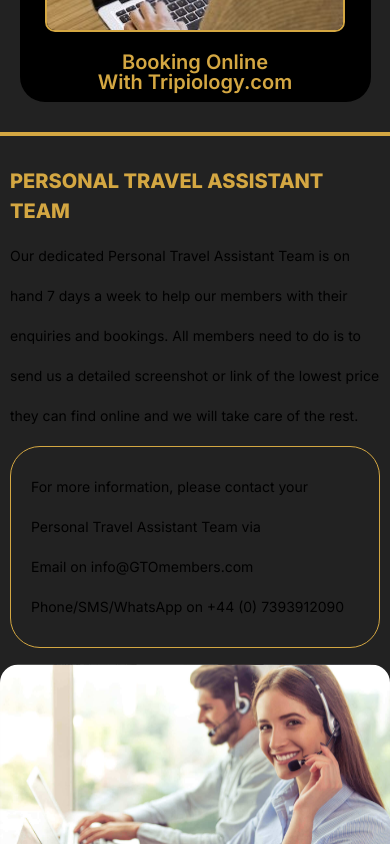
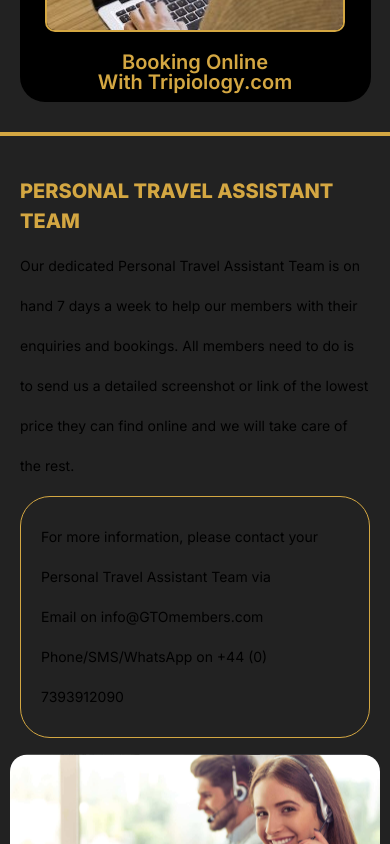
Before and after one commit to Youssef-Hossam2274/GTO-Clone, a Next.js app: page / in a window 390 px wide. Shown: the part 4420-5264 px from the top of the page. Built offline with nearby package versions, Linux system fonts and the light colour scheme.

Commit message:
fix bugs about styling in Assistant component

```diff
--- a/component/Assistant/index.tsx
+++ b/component/Assistant/index.tsx
@@ -1,12 +1,13 @@
 import React from 'react';
 import "./styles.css";
 import Image from 'next/image';
-// import assistantImage from "../images/personal-travel-img-one.svg"
 import assistantImage from "@/images/personal-travel-img-one.svg"
 
 export default function Assistant() {
     return (
         <div className='assistant-component'>
+            <div className="assistant-bigBox">
+
                 <div className="team-information">
                     <p className='team-information-title'>PERSONAL TRAVEL ASSISTANT TEAM</p>
                     <p className="team-information-description">
@@ -25,6 +26,8 @@
                 <div className="team-image">
                     <Image src={assistantImage} alt='assistantImage'/>
                 </div>
+
+            </div>
         </div>
     )
 }
--- a/component/Assistant/styles.css
+++ b/component/Assistant/styles.css
@@ -1,19 +1,35 @@
 .assistant-component{
+    background-color: #222222;
+    border-bottom: solid #d4a742 5px;
+}
+
+.assistant-bigBox{
     display:flex;
+    max-width: 1140px;
     width: 100%;
-    background-color: #222222;
-    padding: 30px 0;
-    justify-content: center;
+    padding-block: 40px;
     gap: 16px;
-    border-bottom: solid #d4a742 4px;
     margin-inline: auto;
+    padding-inline: 10px;
+}
+
+@media (max-width : 770px){
+    .assistant-bigBox{
+        flex-direction: column;
+    }
 }
 
 .team-information{
     display: flex;
     flex-direction: column;
     gap: 10px;
-    width: 40%;
+    width: 50%;
+}
+@media (max-width : 770px){
+    .team-information{
+        width: 100%;
+        padding-inline: 10px;
+    }
 }
 
 .team-information-title{
@@ -39,17 +55,10 @@
 }
 
 .team-image{
-    width: 40%;
+    width: 50%;
 }
 
-@media (max-width : 800px){
-    .assistant-component{
-        flex-direction: column;
-    }
-    .team-information{
-        width: 100%;
-        padding-inline: 10px;
-    }
+@media (max-width : 770px){
     .team-image img{
         width: 100%;
         height: 100%;
```
Lines whose indentation alone changed are shown as unchanged.
